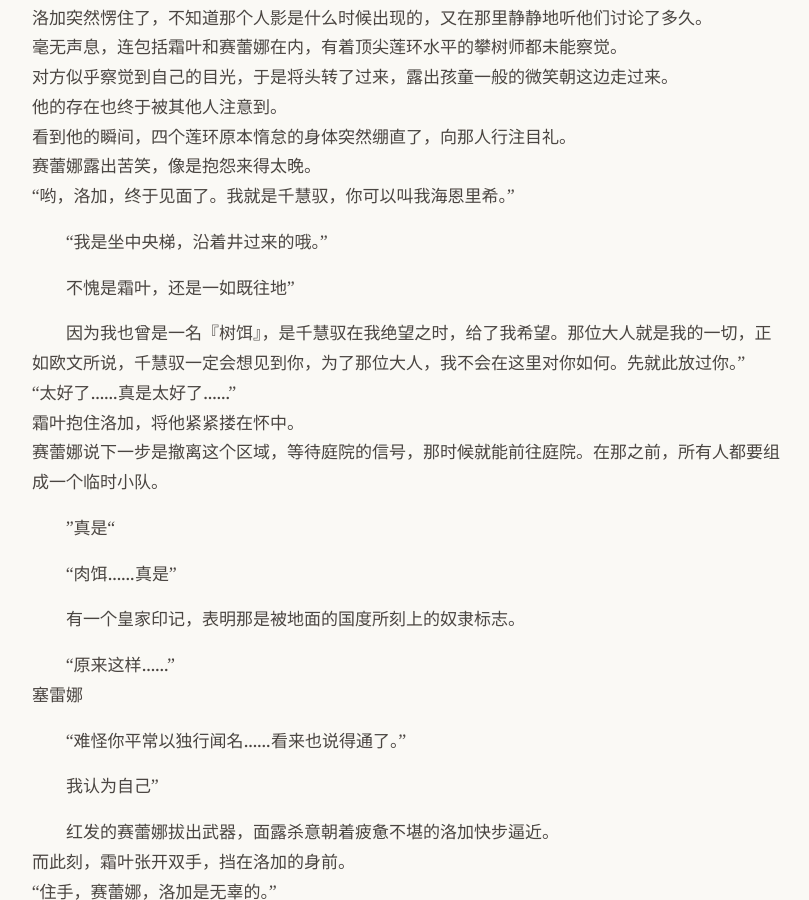
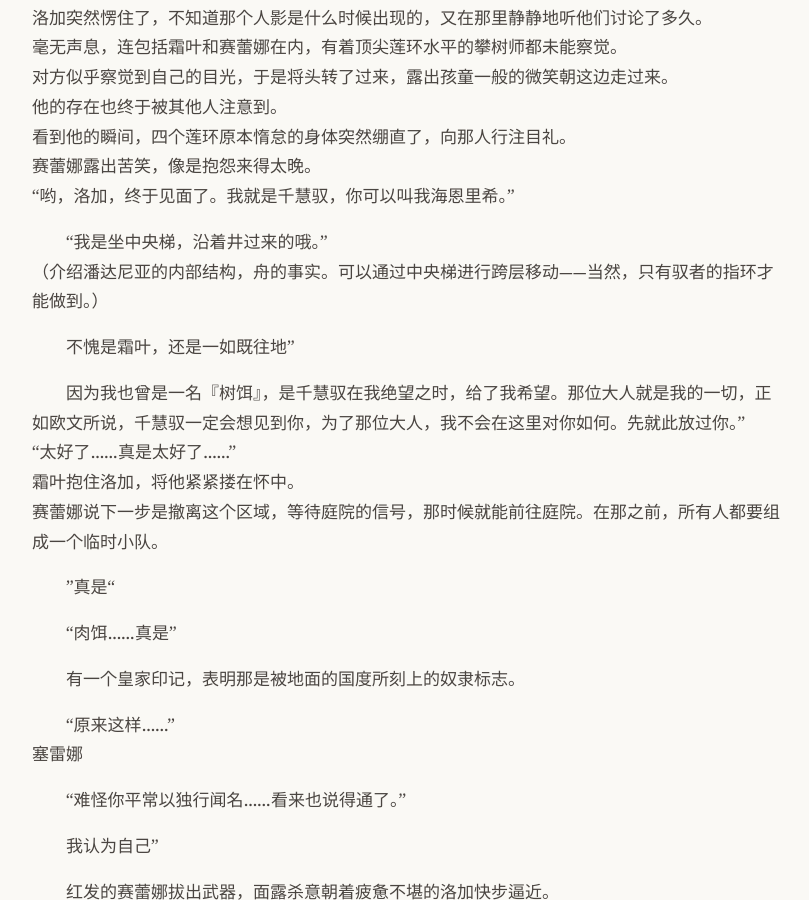
Before and after one commit to yihenc/yihenc.github.io, a Jekyll site: the page built from _posts/2026-03-05-庭院.md, in a window 1280 px wide and 900 px high, scrolled down 6467 px. Shown: the whole window, without its empty margins (232-1041 px from the left). Built offline with Jekyll 4.4.1, drawn with Linux system fonts in a browser that asks for light colours; nearby versions of some CDN libraries.

Commit message:
Update: 庭院

```diff
--- a/_posts/2026-03-05-庭院.md
+++ b/_posts/2026-03-05-庭院.md
@@ -149,6 +149,7 @@ date: 2026-03-05 00:00 +0000
 
 
 “我是坐中央梯，沿着井过来的哦。”
+（介绍潘达尼亚的内部结构，舟的事实。可以通过中央梯进行跨层移动——当然，只有驭者的指环才能做到。）
 
 不愧是霜叶，还是一如既往地”
 
```
